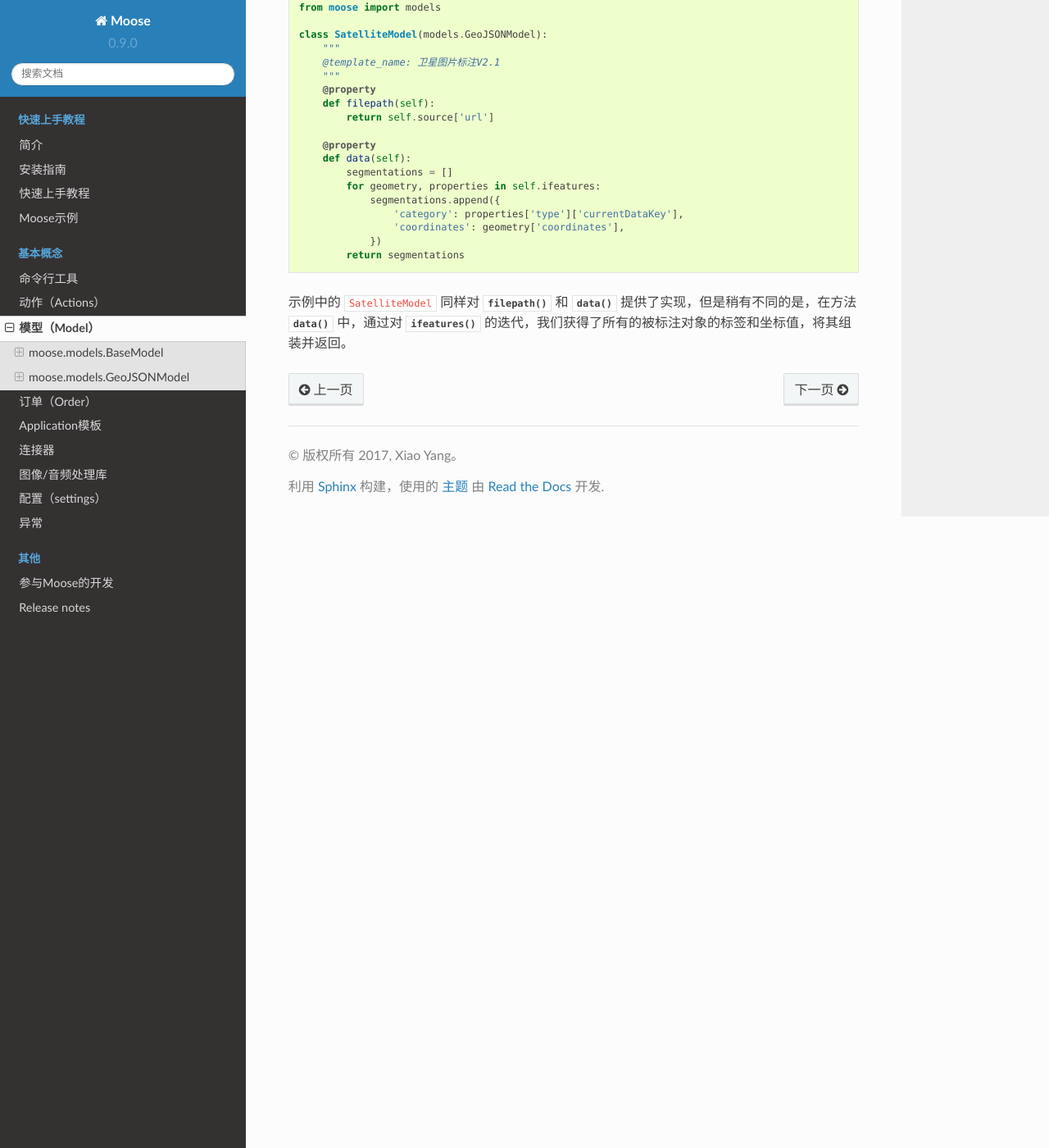
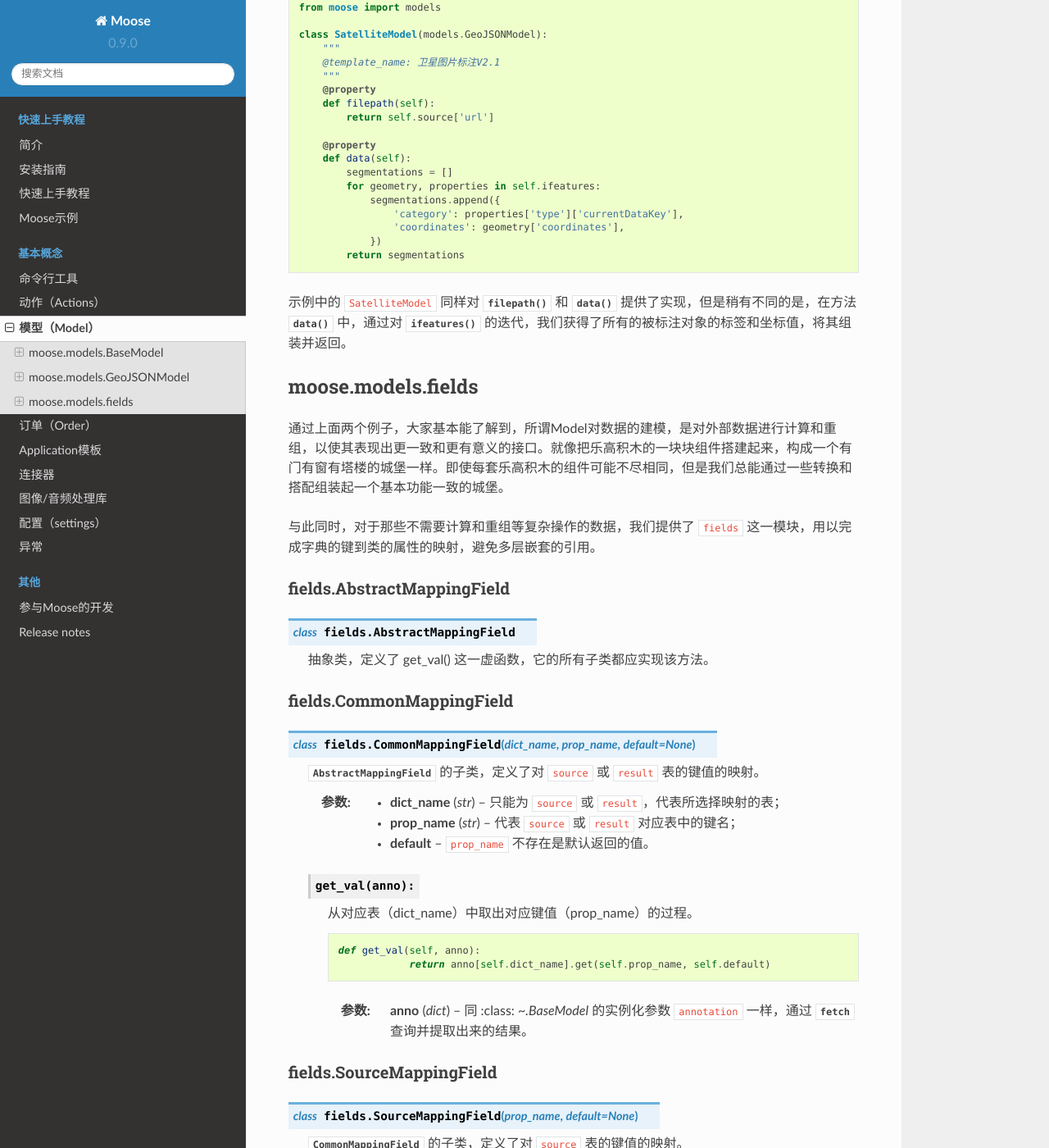
Before and after one commit to muma378/moose, a Sphinx documentation site: the page built from docs/topics/models.rst, in a window 1280 px wide and 1400 px high, scrolled down 3725 px. Shown: the whole window at 82% size. Built offline with Sphinx 7.4.7 and the Read the Docs theme 2.0.0, drawn with Linux system fonts in a browser that asks for light colours; some of the changed text lies outside the part shown.

Commit message:
[FIX] add specification for fields

```diff
--- a/docs/topics/models.rst
+++ b/docs/topics/models.rst
@@ -178,6 +178,110 @@
 示例中的 ``SatelliteModel`` 同样对 :meth:`~.filepath` 和 :meth:`~.data` 提供了实现，但是稍有不同的是，在方法 :meth:`~.data` 中，通过对 :meth:`~.ifeatures` 的迭代，我们获得了所有的被标注对象的标签和坐标值，将其组装并返回。
 
 
+.. _topics-fields-ref:
+
+moose.models.fields
+=====================
+
+通过上面两个例子，大家基本能了解到，所谓Model对数据的建模，是对外部数据进行计算和重组，以使其表现出更一致和更有意义的接口。就像把乐高积木的一块块组件搭建起来，构成一个有门有窗有塔楼的城堡一样。即使每套乐高积木的组件可能不尽相同，但是我们总能通过一些转换和搭配组装起一个基本功能一致的城堡。
+
+与此同时，对于那些不需要计算和重组等复杂操作的数据，我们提供了 ``fields`` 这一模块，用以完成字典的键到类的属性的映射，避免多层嵌套的引用。
+
+
+fields.AbstractMappingField
+----------------------------
+
+.. class:: fields.AbstractMappingField
+
+    抽象类，定义了 get_val() 这一虚函数，它的所有子类都应实现该方法。
+
+
+fields.CommonMappingField
+----------------------------
+
+.. class:: fields.CommonMappingField(dict_name, prop_name, default=None)
+
+    :class:`~.AbstractMappingField` 的子类，定义了对 ``source`` 或 ``result`` 表的键值的映射。
+
+    :param str dict_name: 只能为 ``source`` 或 ``result``，代表所选择映射的表；
+    :param str prop_name: 代表 ``source`` 或 ``result`` 对应表中的键名；
+    :param default: ``prop_name`` 不存在是默认返回的值。
+
+    .. method:: get_val(anno):
+
+        从对应表（dict_name）中取出对应键值（prop_name）的过程。 ::
+
+            def get_val(self, anno):
+        		return anno[self.dict_name].get(self.prop_name, self.default)
+
+        :param dict anno: 同 :class: `~.BaseModel` 的实例化参数 ``annotation`` 一样，通过 :class:`~moose.connection.fetch` 查询并提取出来的结果。
+
+fields.SourceMappingField
+----------------------------
+
+.. class:: fields.SourceMappingField(prop_name, default=None)
+
+    :class:`~.CommonMappingField` 的子类，定义了对 ``source`` 表的键值的映射。
+
+    .. attribute:: dict_name
+
+        为常量"source"。
+
+
+fields.ResultMappingField
+----------------------------
+
+.. class:: fields.ResultMappingField(prop_name, default=None)
+
+    :class:`~.CommonMappingField` 的子类，定义了对 ``result`` 表的键值的映射。
+
+    .. attribute:: dict_name
+
+        为常量"result"。
+
+
+fields.LambdaMappingField
+----------------------------
+
+.. class:: fields.LambdaMappingField(lambda_fn)
+
+    :class:`~.AbstractMappingField` 的子类，定义了匿名函数 ``lambda_fn`` 完成相应的函数映射。
+
+    :param lambda lambda_fn: 定义了从 ``anno`` 到 ``fn(anno)`` 的过程映射。
+
+
+下面这个例子你已经见到过了，我们稍作了修改： ::
+
+    from moose.models import BaseModel, fields
+
+    class UigurlangModel(BaseModel):
+        """
+        @template_name: 图像文本单词转写V1.0
+        """
+        file_name = fields.SourceMappingField(prop_name='url')
+        mark_result = fields.ResultMappingField(prop_name='markResult')
+
+        @property
+        def data(self):
+            return {
+                "filename": self.file_name,
+                "data": self.mark_result
+                }
+
+其中 ``data`` 与下面的例子是一样的作用： ::
+
+    class UigurlangModel(BaseModel):
+
+        @property
+        def data(self):
+            return {
+                "filename": self.source['url'],
+                "data": self.result['markResult']
+                }
+
+看起来似乎下面这种写法更简洁，然而当实际操作中你被无尽的 ``[]`` 和 ``''`` 淹没的时候，就不会这样认为了！
+
+
 .. _MVC模式: https://en.wikipedia.org/wiki/Model%E2%80%93view%E2%80%93controller
 .. _GeoJSON: http://geojson.org/
 .. _RFC 7946: https://tools.ietf.org/html/rfc7946
```
